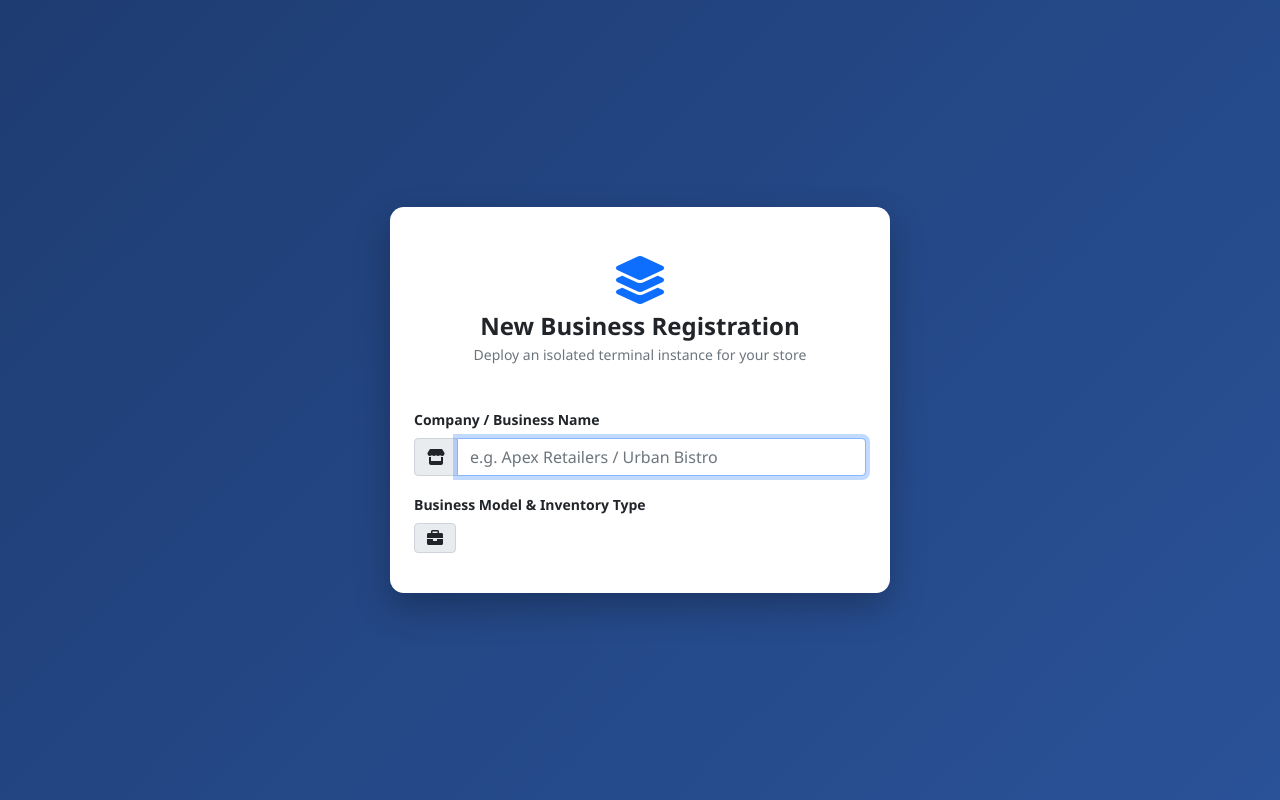
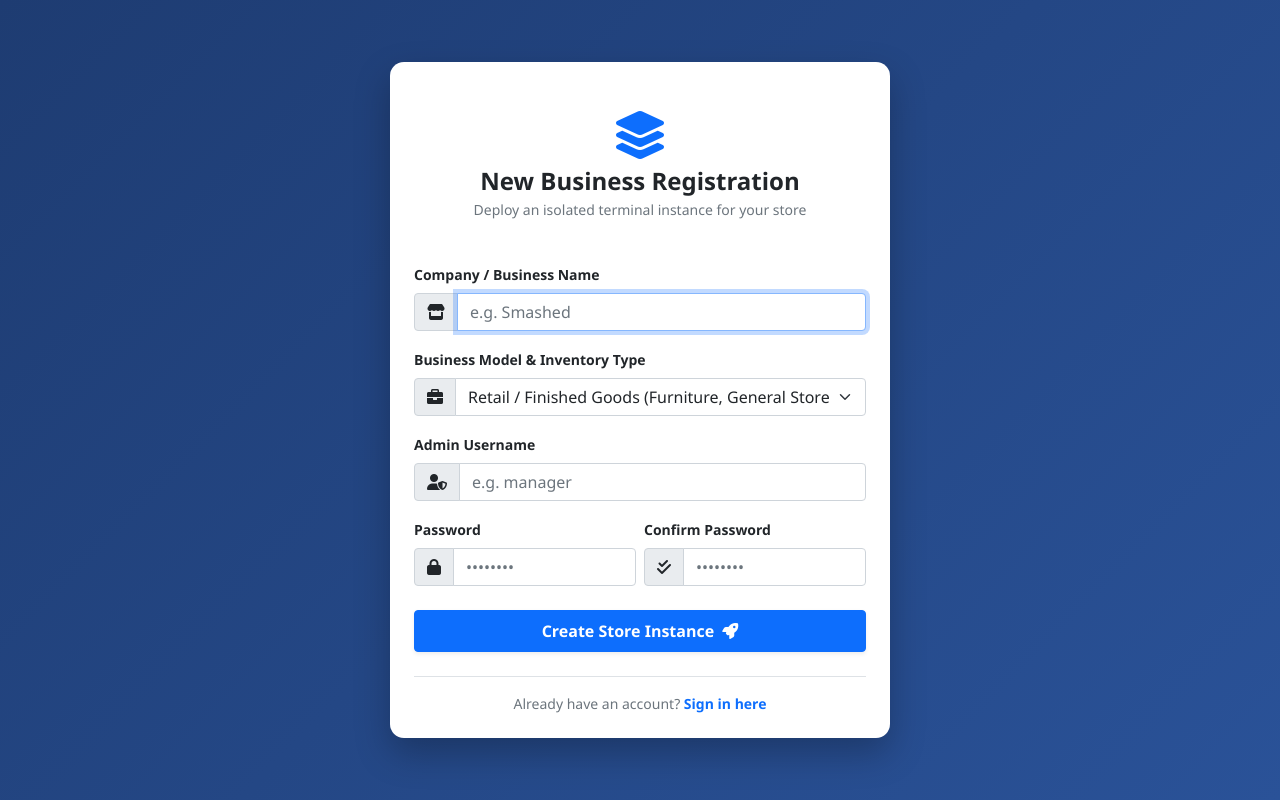
Before and after one commit to UsaamahChothia/sales_manager_web, a Flask app: page /register in a window 1280 px wide. Run offline with Flask 3, Linux system fonts and the light colour scheme.

Commit message:
Fix select dropdown rendering in registration form

```diff
--- a/templates/register.html
+++ b/templates/register.html
@@ -57,7 +57,7 @@
                 <label class="form-label small fw-bold">Company / Business Name</label>
                 <div class="input-group">
                     <span class="input-group-text"><i class="fas fa-store"></i></span>
-                    <input type="text" name="company_name" class="form-control" placeholder="e.g. Apex Retailers / Urban Bistro" required autofocus>
+                    <input type="text" name="company_name" class="form-control" placeholder="e.g. Smashed" required autofocus>
                 </div>
             </div>
 
@@ -65,4 +65,47 @@
                 <label class="form-label small fw-bold">Business Model &amp; Inventory Type</label>
                 <div class="input-group">
                     <span class="input-group-text"><i class="fas fa-briefcase"></i></span>
-                    <select name="business_type" class="
+                    <select name="business_type" class="form-select" required>
+                        <option value="retail">Retail / Finished Goods (Furniture, General Store)</option>
+                        <option value="restaurant">Restaurant / Kitchen (Raw Ingredients &amp; Recipes)</option>
+                    </select>
+                </div>
+            </div>
+
+            <div class="mb-3">
+                <label class="form-label small fw-bold">Admin Username</label>
+                <div class="input-group">
+                    <span class="input-group-text"><i class="fas fa-user-shield"></i></span>
+                    <input type="text" name="username" class="form-control" placeholder="e.g. manager" required>
+                </div>
+            </div>
+
+            <div class="row g-2 mb-4">
+                <div class="col-md-6">
+                    <label class="form-label small fw-bold">Password</label>
+                    <div class="input-group">
+                        <span class="input-group-text"><i class="fas fa-lock"></i></span>
+                        <input type="password" name="password" class="form-control" placeholder="••••••••" required>
+                    </div>
+                </div>
+                <div class="col-md-6">
+                    <label class="form-label small fw-bold">Confirm Password</label>
+                    <div class="input-group">
+                        <span class="input-group-text"><i class="fas fa-check-double"></i></span>
+                        <input type="password" name="confirm_password" class="form-control" placeholder="••••••••" required>
+                    </div>
+                </div>
+            </div>
+
+            <button type="submit" class="btn btn-primary w-100 py-2 fw-bold shadow-sm">
+                Create Store Instance <i class="fas fa-rocket ms-1"></i>
+            </button>
+        </form>
+
+        <div class="mt-4 pt-3 border-top text-center small text-muted">
+            Already have an account? <a href="{{ url_for('login') }}" class="fw-bold text-decoration-none text-primary">Sign in here</a>
+        </div>
+    </div>
+    <script src="https://cdn.jsdelivr.net/npm/bootstrap@5.1.3/dist/js/bootstrap.bundle.min.js"></script>
+</body>
+</html>
```
